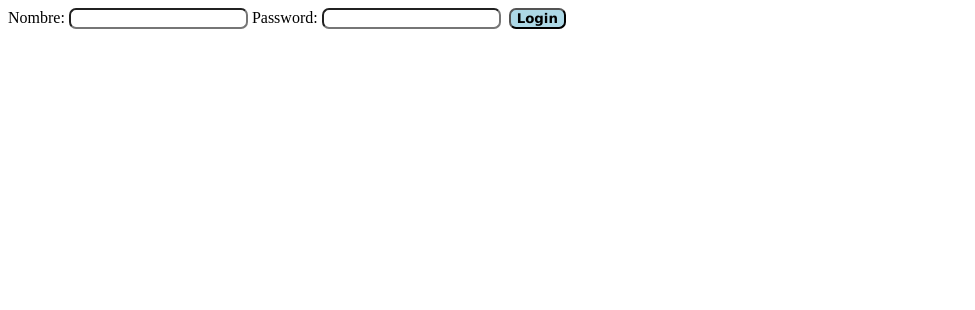
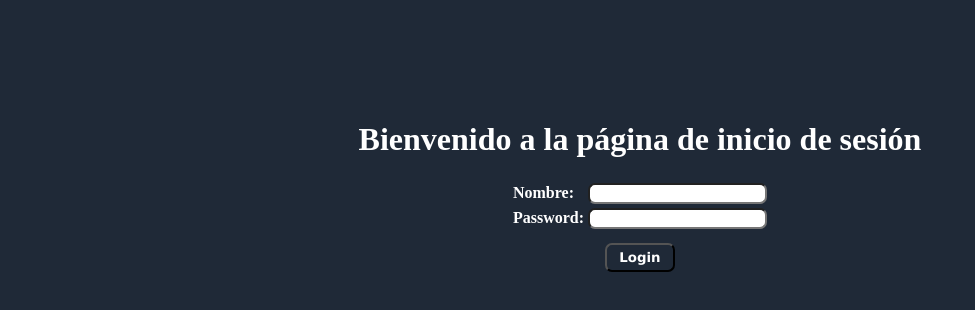
Before and after one commit to GabrielgsdCIUwU/Chat-Local, a website: page public/views/login.html in a window 1280 px wide. Shown: the whole page, without its empty margins (0-975 px from the left). Drawn offline with Linux system fonts and the light colour scheme.

Commit message:
Redesign of login and registration

```diff
--- a/public/css/css.css
+++ b/public/css/css.css
@@ -1,6 +1,19 @@
 body{
-    background-color: rgb (75 85 99 );
+  height: 100vh;
+  margin: 0;
+  padding: 0;
+  background-color: #1F2937;
+  align-items: center;
+  box-sizing: border-box;
+  background-size: cover;
+  background-position: center;
 }
+.inicio {
+    display: flex;
+    flex-direction: column;
+    align-items: center;
+    transform: translateY(+100px);
+  }
 
 .input_nombre {
     border-radius: 7px;
@@ -11,10 +24,41 @@ body{
     font-family: Verdana, Arial, Helvetica, sans-serif;
 
 }
-.button_login{
+.td_button {
+    text-align: center;
+}
+.td_button_register{
+    text-align: center;
+}
+
+/* Opcional: ajustes para el botón */
+.button_login {
     border-radius: 7px;
-    background-color: lightblue;
-    margin-left: 4px;
+    background-color: transparent;
+    margin: 10px 0; /* Ajuste de margen para espacio vertical */
+    padding: 5px 10px; /* Ajuste de padding para un mejor tamaño */
     font-family: Verdana, Arial, Helvetica, sans-serif;
     font-weight: bold;
+    color: white;
+    width: 70px;
+    text-align: center;
 }
+.button_login_register {
+    border-radius: 7px;
+    background-color: transparent;
+    margin: 10px 0; /* Ajuste de margen para espacio vertical */
+    padding: 5px 10px; /* Ajuste de padding para un mejor tamaño */
+    font-family: Verdana, Arial, Helvetica, sans-serif;
+    font-weight: bold;
+    color: white;
+    width: px;
+    text-align: center;
+}
+.reg {
+    font-weight: bold;
+    color:white
+  }
+  h1{
+    text-align: center;
+    color: white;
+  }
--- a/public/views/login.html
+++ b/public/views/login.html
@@ -6,12 +6,32 @@
     <title>GSD-Login</title>
   </head>
   <body>
-    <form action="login" id="login">
-      <label for="nombre">Nombre:</label>
-      <input type="text" id="nombre" class="input_nombre"/>
-      <label for="passwd">Password:</label>
-      <input type="password" id="passwd" class=" input_pass"/>
-      <input type="button" value="Login" id="button-login" class="button_login"/>
+    <form action="login" id="login" class="inicio">
+      <h1>Bienvenido a la página de inicio de sesión</h1>
+      <table>
+        <tr>
+          <td class="reg">
+            <label for="nombre">Nombre:</label>
+          </td>
+          <td >
+            <input type="text" id="nombre" class="input_nombre"/>
+          </td>
+
+        </tr>
+        <tr>
+          <td class="reg">
+            <label for="passwd">Password:</label>
+          </td>
+          <td>
+            <input type="password" id="passwd" class=" input_pass"/>
+          </td>
+        </tr>
+        <tr class="botones">
+          <td class="td_button" colspan="2">
+            <input type="button" value="Login" id="button-login" class="button_login"/>
+          </td>
+        </tr>
+      </table>
     </form>
     <script>
       document.getElementById("button-login").addEventListener("click", function () {
```
Also changed, not shown: public/views/register.html (+27 -6 lines).
